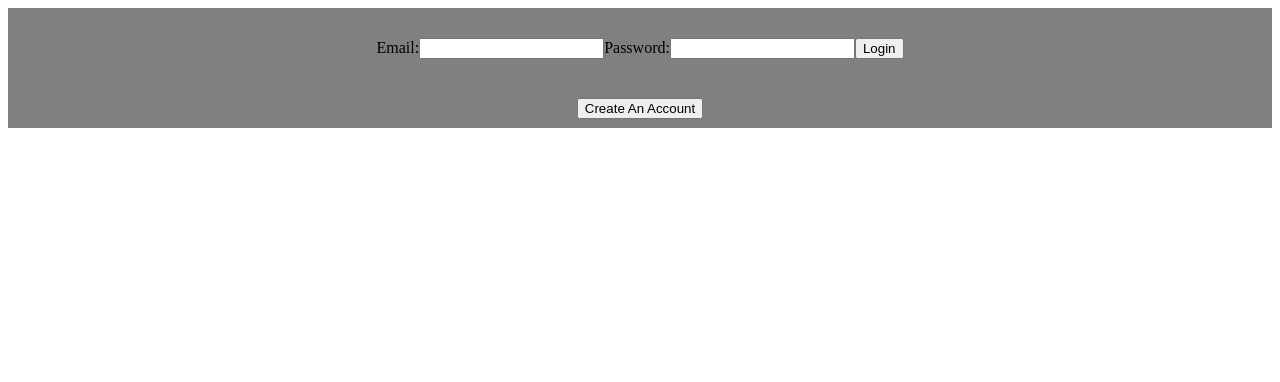
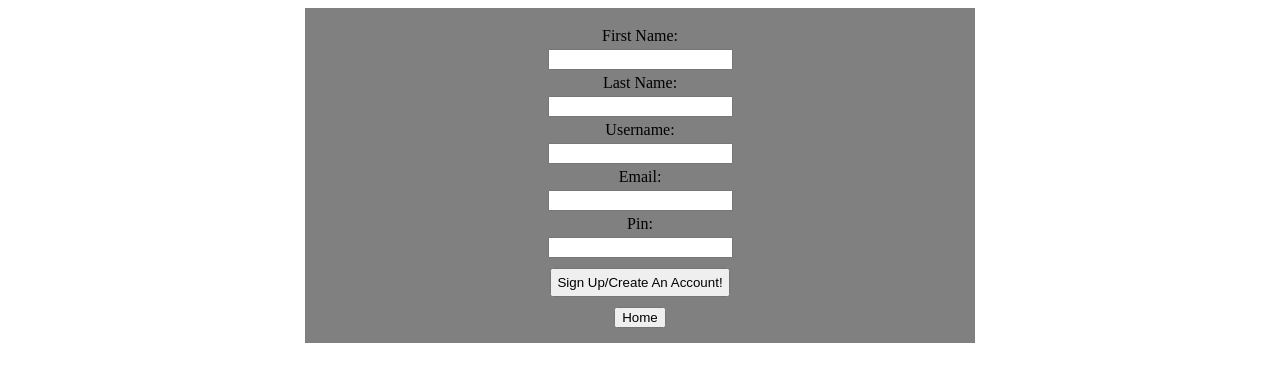
Before and after one commit to Black-Lit-Library/black-lit-frontend, a React app: page /login in a window 1280 px wide. Shown: the top 382 px of the page. Built offline with nearby package versions, Linux system fonts and the light colour scheme.

Commit message:
created login and sign user forms with links between two

```diff
--- /dev/null
+++ b/src/components/users/SignUp.jsx
@@ -0,0 +1,146 @@
+import React, { useState } from 'react';
+import { Link } from 'react-router-dom';
+import {
+  useCreateUserWithEmailAndPassword
+} from 'react-firebase-hooks/auth';
+
+const SignUp = () => {
+  const [firstName, setFirstName] = useState('');
+  const [lastName, setLastName] = useState('');
+  const [userName, setUserName] = useState('');
+  const [email, setEmail] = useState('');
+  const [pin, setPin] = useState('');
+  const [
+    createUserWithEmailAndPassword,
+    user,
+    loading,
+    error,
+  ] = useCreateUserWithEmailAndPassword([
+    firstName,
+    lastName,
+    userName,
+    email,
+    pin
+  ]);
+
+  if (error) {
+    return (
+      <div style={{
+        backgroundColor: 'gray',
+        width: 'auto',
+        height: '10vh',
+        display: 'flex',
+        flexDirection: 'column',
+        justifyContent: 'center',
+        alignItems: 'center',
+        margin: 'auto',
+        padding: '15px'
+      }}>
+        <p>Error: {error.message}</p>;
+      </div>
+    );
+  }
+  if (loading) {
+    return <p>Loading...</p>;
+  }
+  if (user) {
+    return (
+      <div style={{
+        backgroundColor: 'gray',
+        width: 'auto',
+        height: '10vh',
+        display: 'flex',
+        flexDirection: 'column',
+        justifyContent: 'center',
+        alignItems: 'center',
+        margin: 'auto',
+        padding: '15px'
+      }}>
+        <p>Successfully Signed Up! Welcome, {user.userName}!</p>
+      </div>
+    );
+  }
+  return (
+    <>
+      <div style={{
+        backgroundColor: 'gray',
+        width: '50vw',
+        height: 'auto',
+        display: 'flex',
+        flexDirection: 'column',
+        justifyContent: 'center',
+        alignItems: 'center',
+        margin: 'auto',
+        padding: '15px'
+      }}>
+        <label
+          htmlFor="firstname"
+          style={{ margin: '2px', padding: '2px' }}
+        >First Name:</label>
+        <input
+          id="firstname"
+          type="text"
+          value={firstName}
+          onChange={(event) => setFirstName(event.target.value)}
+        />
+        <label
+          htmlFor="lastname"
+          style={{ margin: '2px', padding: '2px' }}
+        >Last Name:</label>
+        <input
+          id="lastname"
+          type="text"
+          value={lastName}
+          onChange={(event) => setLastName(event.target.value)}
+        />
+        <label
+          htmlFor="username"
+          style={{ margin: '2px', padding: '2px' }}
+        >Username:</label>
+        <input
+          id="username"
+          type="text"
+          value={userName}
+          onChange={(event) => setUserName(event.target.value)}
+        />
+        <label
+          htmlFor="email"
+          style={{ margin: '2px', padding: '2px' }}
+        >Email:</label>
+        <input
+          id="email"
+          type="text"
+          value={email}
+          onChange={(event) => setEmail(event.target.value)}
+        />
+        <label
+          htmlFor="pin"
+          style={{ margin: '2px', padding: '2px' }}
+        >Pin:</label>
+        <input
+          id="pin"
+          type="text"
+          value={pin}
+          onChange={(event) => setPin(event.target.value)}
+        />
+        <button
+          style={{ margin: '10px', padding: '5px' }}
+          onClick={() =>
+            createUserWithEmailAndPassword(
+              firstName,
+              lastName,
+              userName,
+              email,
+              pin)
+          }>
+          Sign Up/Create An Account!
+        </button>
+        <Link to="/">
+          <button>Home</button>
+        </Link>
+      </div>
+    </>
+  );
+};
+
+export default SignUp;
--- a/src/components/users/UserLogin.jsx
+++ b/src/components/users/UserLogin.jsx
@@ -1,19 +1,18 @@
 import React, { useState } from 'react';
-// import { useParams, Link } from 'react-router-dom';
+import { Link } from 'react-router-dom';
 import {
   useSignInWithEmailAndPassword,
 } from 'react-firebase-hooks/auth';
 
 const UserLogin = () => {
-  const [email, setEmail] = useState('');
-  const [password, setPassword] = useState('');
+  const [username, setUsername] = useState('');
+  const [pin, setPin] = useState('');
   const [
     signInWithEmailAndPassword,
     user,
     loading,
     error,
-  ] = useSignInWithEmailAndPassword([email, password]);
-  // const { id } = useParams();
+  ] = useSignInWithEmailAndPassword([username, pin]);
 
   if (error) {
     return (
@@ -22,9 +21,11 @@ const UserLogin = () => {
         width: 'auto',
         height: '10vh',
         display: 'flex',
+        flexDirection: 'column',
         justifyContent: 'center',
         alignItems: 'center',
         margin: 'auto',
+        padding: '15px'
       }}>
         <p>Error: {error.message}</p>;
       </div>
@@ -40,9 +41,11 @@ const UserLogin = () => {
         width: 'auto',
         height: '10vh',
         display: 'flex',
+        flexDirection: 'column',
         justifyContent: 'center',
         alignItems: 'center',
-        margin: 'auto',
+        margin:'auto',
+        padding: '15px',
       }}>
         <p>Welcome, {user.email}</p>
       </div>
@@ -52,43 +55,46 @@ const UserLogin = () => {
     <>
       <div style={{
         backgroundColor: 'gray',
-        width: 'auto',
-        height: '10vh',
+        width: '50vw',
+        height: 'auto',
         display: 'flex',
+        flexDirection: 'column',
         justifyContent: 'center',
         alignItems: 'center',
         margin: 'auto',
+        padding: '15px'
       }}>
-        <label htmlFor="username">Email:{' '}</label>
+        <label
+          htmlFor="username"
+          style={{ margin: '2px', padding: '2px' }}
+        >Username:</label>
         <input
           id="username"
           type="text"
-          value={email}
-          onChange={(event) => setEmail(event.target.value)}
+          value={username}
+          onChange={(event) => setUsername(event.target.value)}
         />
-        <label htmlFor="pin">Password:{' '}</label>
+        <label
+          htmlFor="pin"
+          style={{ margin: '2px', padding: '2px' }}
+        >Pin:</label>
         <input
           id="pin"
           type="text"
-          value={password}
-          onChange={(event) => setPassword(event.target.value)}
+          value={pin}
+          onChange={(event) => setPin(event.target.value)}
         />
-        <button onClick={() => signInWithEmailAndPassword(email, password)
-        }>
+        <button
+          style={{ margin: '2px', padding: '2px' }}
+          onClick={() => signInWithEmailAndPassword(username, pin)
+          }>
           Login
         </button>
-      </div>
-      <div style={{
-        backgroundColor: 'gray',
-        width: 'auto',
-        height: '5vh',
-        display: 'flex',
-        justifyContent: 'center',
-        alignItems: 'center',
-        margin: 'auto',
-      }}
-      >
-        <button>Create An Account</button>
+        <Link to="/signup">
+          <button
+            style={{ margin: '2px', padding: '2px' }}
+          >Create An Account</button>
+        </Link>
       </div>
     </>
   );
--- a/src/containers/BLLContainer.jsx
+++ b/src/containers/BLLContainer.jsx
@@ -1,11 +1,30 @@
 import React from 'react';
-// import { useFormState } from 'react-use-form-state';
-// import Login from '../components/users/Login';
+import {
+  Switch,
+  Route,
+  BrowserRouter
+} from 'react-router-dom';
+import SignUp from '../components/users/SignUp';
 import UserLogin from '../components/users/UserLogin';
 
-export const BLLContainer = () => {
+export function BLLContainer() {
 
-  return <UserLogin />;
-};
+  return (
+    <BrowserRouter>
+      <Switch>
+        <Route path="/:signup">
+          <SignUp />
+        </Route>
+        <Route path="/">
+          <UserLogin />
+        </Route>
+      </Switch>
+    </BrowserRouter>
+
+  );
+
+
+
+}
 
 export default BLLContainer;
```
Also changed, not shown: src/components/users/Login.jsx (deleted, +0 -56 lines).
